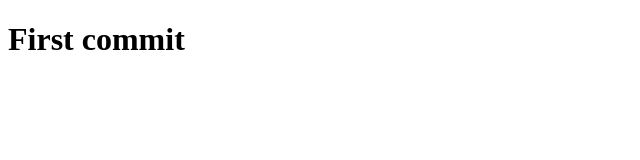
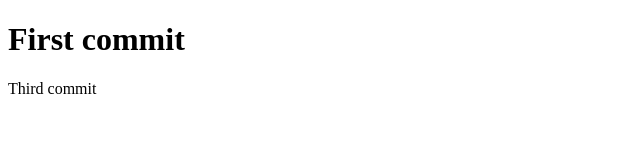
Before and after one commit to ivangurulev/first-project, a plain HTML site: page index.html in a window 1280 px wide. Shown: the whole page, without its empty margins (0-640 px from the left). Drawn offline with Linux system fonts and the light colour scheme.

Commit message:
Изменил html

```diff
--- a/index.html
+++ b/index.html
@@ -7,5 +7,8 @@
 </head>
 <body>
     <h1>First commit</h1>
+    <p>
+        Third commit
+    </p>
 </body>
 </html>
```
